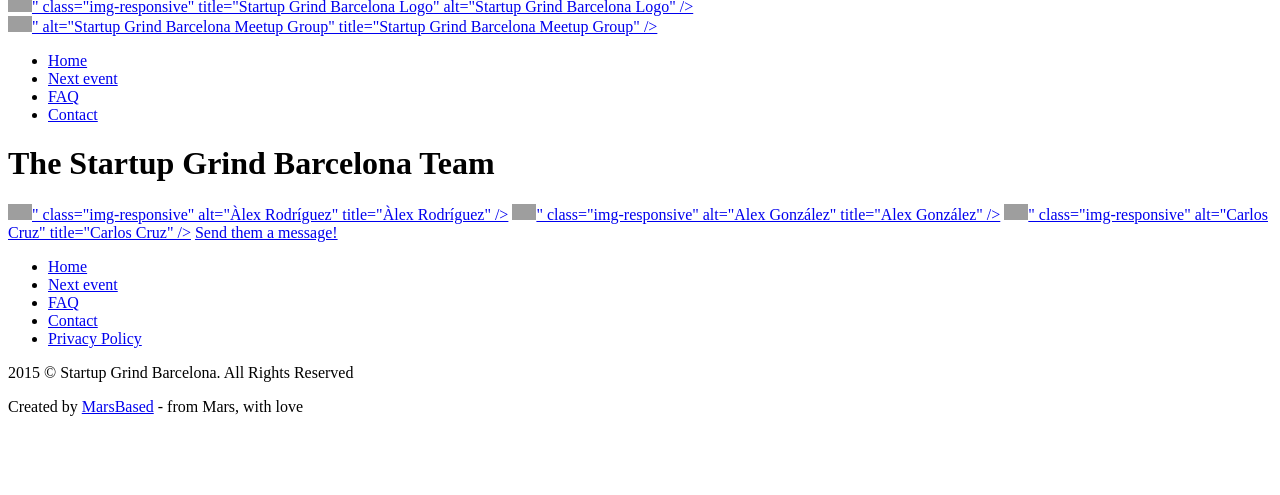
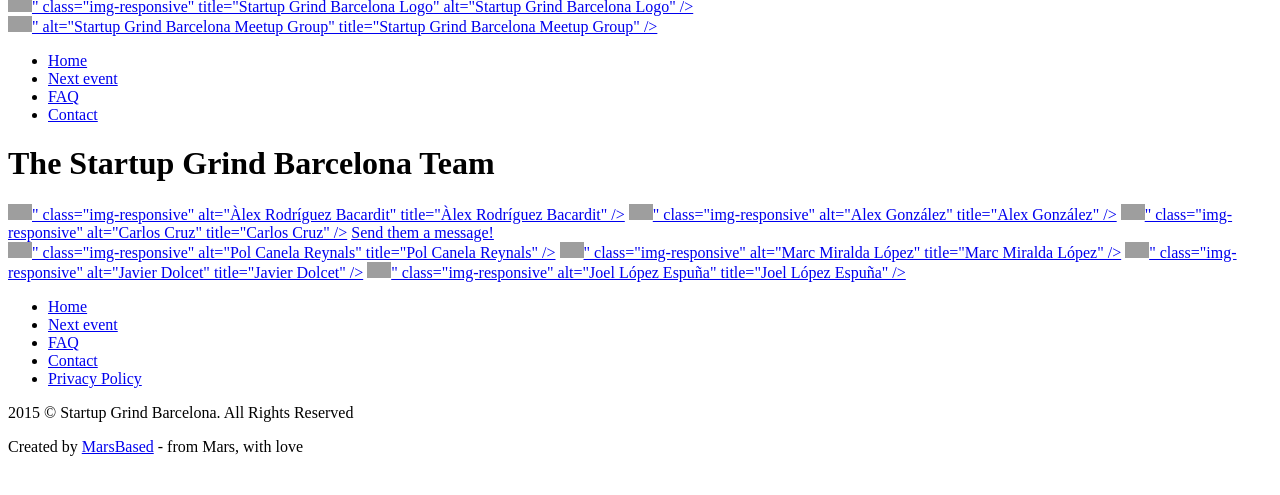
Before and after one commit to MarsBased/startup-grind-bcn, a Jekyll site: the page built from contact/index.html, in a window 1280 px wide, cut to the strip 372-867 px from the top of the page. Built offline with Jekyll 4.4.1, drawn with Linux system fonts in a browser that asks for light colours; nearby versions of some CDN libraries; Markdown is read by kramdown in place of the engine named in the settings; a style sheet for code colours, icons or effects is not loaded.

Commit message:
Edited stuff, added team members

```diff
--- a/_assets/stylesheets/style.less
+++ b/_assets/stylesheets/style.less
@@ -560,3 +560,8 @@
 .mainlogo {
   margin-top: 25px !important;
 }
+
+.volunteers img{
+  width: 150px;
+  margin: 15px !important;
+}
--- a/contact/index.html
+++ b/contact/index.html
@@ -11,12 +11,20 @@
         <h1>The Startup Grind Barcelona Team</h1>
         <div class="row">
           <div class="col-xs-12 col-sm-12 left-members">
-            <a href="http://www.twitter.com/lexrodba" target="_blank" title="Àlex Rodríguez Bacardit Twitter handle"><img src="{% asset_path team1.png %}" class="img-responsive" alt="Àlex Rodríguez" title="Àlex Rodríguez" /></a>
-            <a href="http://www.twitter.com/AlexGlezGarcia" target="_blank" title="Àlex Gonzàlez Twitter handle"><img src="{% asset_path team2.png %}" class="img-responsive" alt="Alex González" title="Alex González" /></a>
-            <a href="http://www.twitter.com/CCruzRastrojo" target="_blank" title="Carlos Cruz Twitter handle"><img src="{% asset_path team3.png %}" class="img-responsive" alt="Carlos Cruz" title="Carlos Cruz" /></a>
+            <a href="https://www.linkedin.com/in/alexrodba" target="_blank" title="Àlex Rodríguez Bacardit Linkedin Profile"><img src="{% asset_path team1.png %}" class="img-responsive" alt="Àlex Rodríguez Bacardit" title="Àlex Rodríguez Bacardit" /></a>
+            <a href="https://www.linkedin.com/in/alexgg" target="_blank" title="Àlex Gonzàlez LinkedIn Profile"><img src="{% asset_path team2.png %}" class="img-responsive" alt="Alex González" title="Alex González" /></a>
+            <a href="https://www.linkedin.com/in/cruzcarlos" target="_blank" title="Carlos Cruz LinkedIn Profile"><img src="{% asset_path team3.png %}" class="img-responsive" alt="Carlos Cruz" title="Carlos Cruz" /></a>
 
                     <a class="typeform-share" href="https://alexrb.typeform.com/to/k8guZR" data-mode="2" target="_blank">Send them a message!</a>
 <script>(function(){var qs,js,q,s,d=document,gi=d.getElementById,ce=d.createElement,gt=d.getElementsByTagName,id='typef_orm',b='https://s3-eu-west-1.amazonaws.com/share.typeform.com/';if(!gi.call(d,id)){js=ce.call(d,'script');js.id=id;js.src=b+'share.js';q=gt.call(d,'script')[0];q.parentNode.insertBefore(js,q)}id=id+'_';if(!gi.call(d,id)){qs=ce.call(d,'link');qs.rel='stylesheet';qs.id=id;qs.href=b+'share-button.css';s=gt.call(d,'head')[0];s.appendChild(qs,s)}})()</script>
+          </div>
+          </div>
+        <div class="row">
+          <div class="col-xs-12 col-sm-12 volunteers">
+            <a href="https://www.linkedin.com/in/pol-canela-reynals-b9135454" target="_blank" title="Pol Canela Reynals LinkedIn Profile"><img src="{% asset_path team4.png %}" class="img-responsive" alt="Pol Canela Reynals" title="Pol Canela Reynals" /></a>
+            <a href="https://www.linkedin.com/in/marc-miralda-lópez-bb3a4240" target="_blank" title="Marc Miralda LinkedIn Profile"><img src="{% asset_path team5.png %}" class="img-responsive" alt="Marc Miralda López" title="Marc Miralda López" /></a>
+            <a href="https://www.linkedin.com/in/javierdolcet" target="_blank" title="Javier Dolcet LinkedIn Profile"><img src="{% asset_path team7.png %}" class="img-responsive" alt="Javier Dolcet" title="Javier Dolcet" /></a>
+            <a href="https://www.linkedin.com/in/joellopezespuna" target="_blank" title="Joel López Espuña LinkedIn Profile"><img src="{% asset_path team6.png %}" class="img-responsive" alt="Joel López Espuña" title="Joel López Espuña" /></a>
           </div>
           </div>
         </div>
--- a/index.html
+++ b/index.html
@@ -17,7 +17,7 @@
         <div class="starred">
           <p>Startup Grind is a global startup community designed to educate, inspire and connect entrepreneurs.</p>
           <p>Join us once a month to learn from the leading entrepreneurs and game-changers, and enjoy an evening of learning, making friends, and helping one another to take the Barcelona entrepreneurial scene to the next level!</p>
-          <p>You can also meet the community online in this online chat: <a href="http://www.bcn-startups.com" title="Barcelona startups online community on Slack" target="_blank">Join us, we're over 250 already!!</a></p>
+          <p>You can also meet the community in this online chat: <a href="http://www.bcn-startups.com" title="Barcelona startups online community on Slack" target="_blank">Join us, we're over 330 already!!</a></p>
         </div>
       </div>
     </div>
```
Also changed, not shown: _assets/images/Barcinno-2014.jpg (deleted), _assets/images/team4.png, _assets/images/team5.png (added), _assets/images/team6.png (added), _assets/images/team7.png (added).
